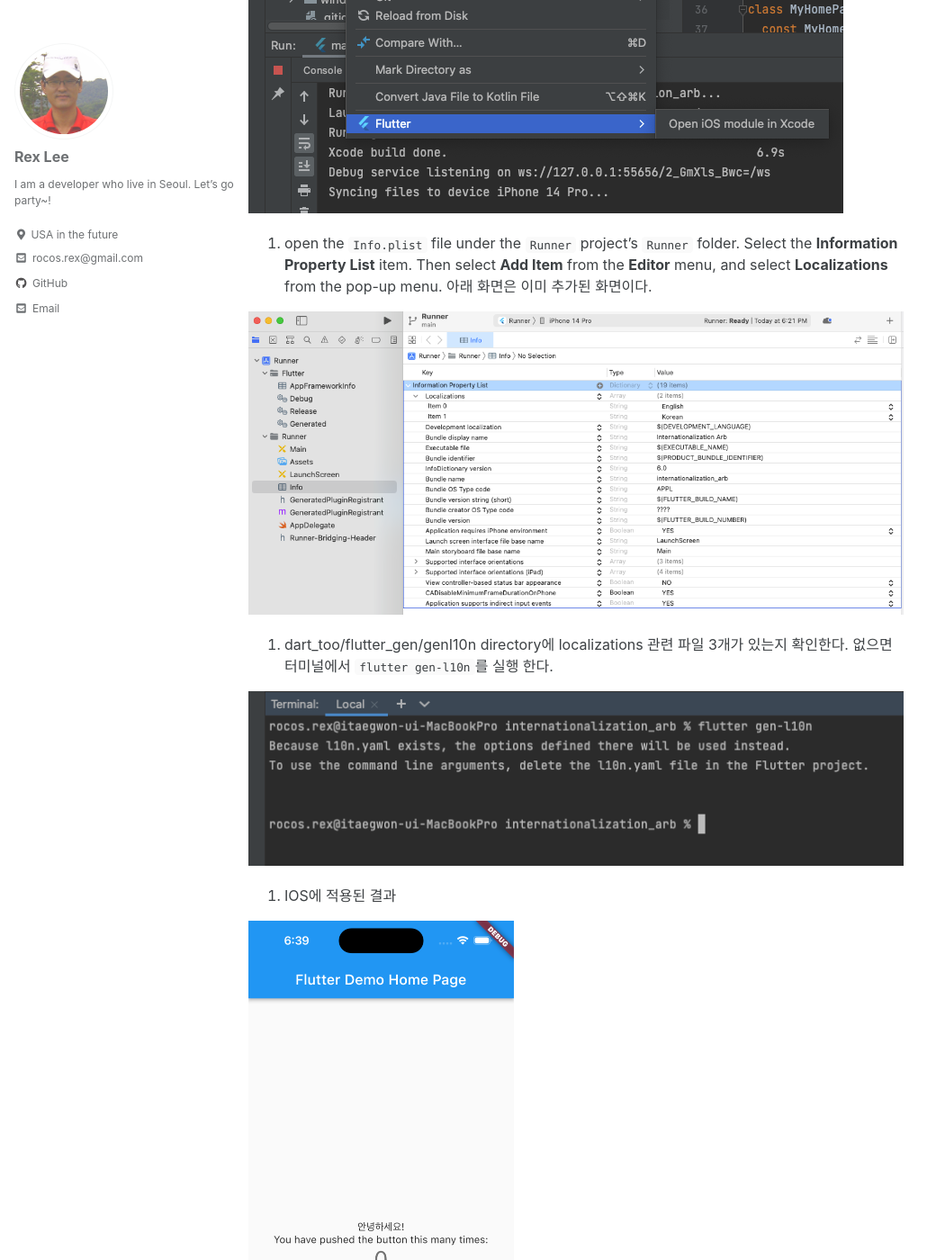
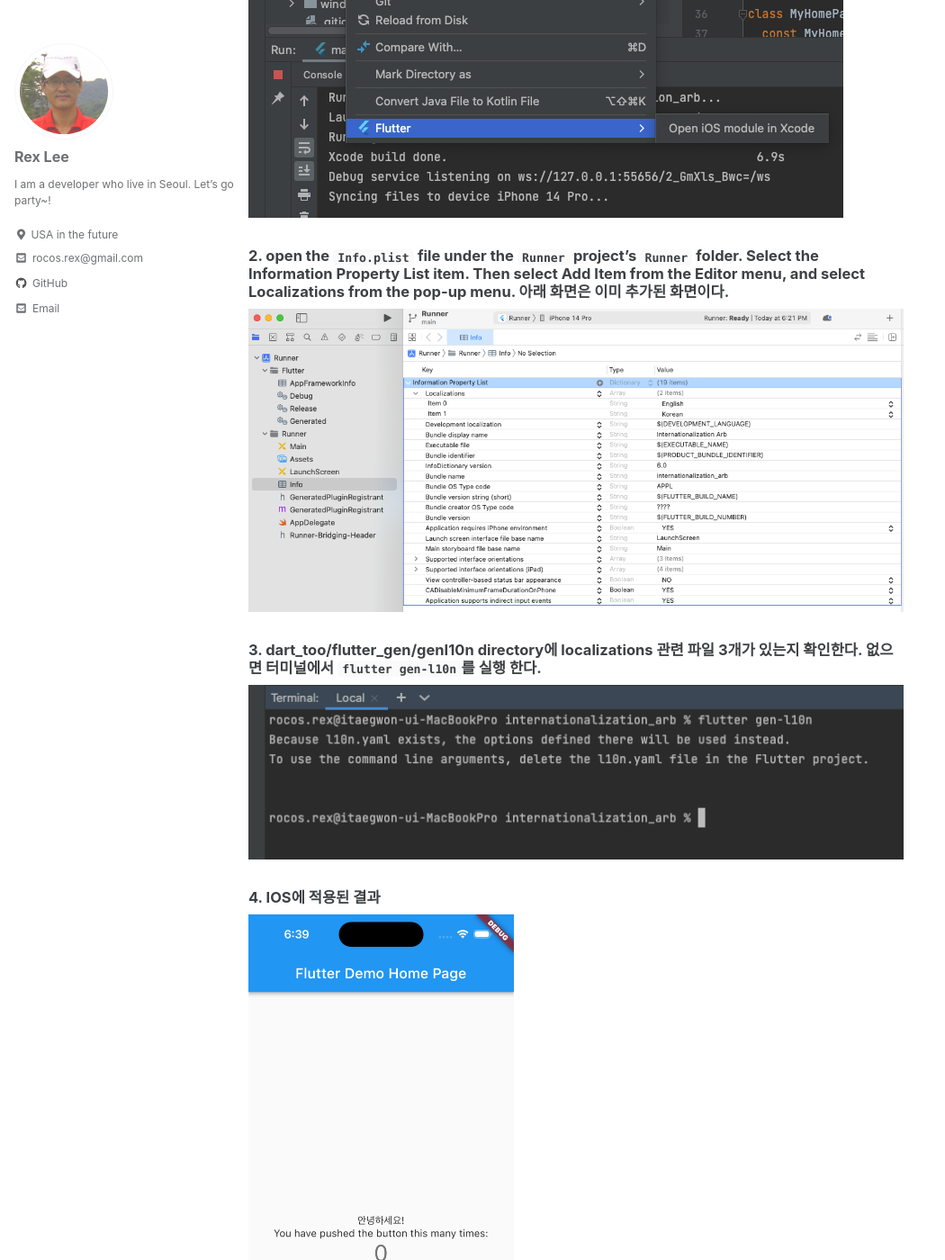
Before and after one commit to rocosrex/rocosrex.github.io, a Jekyll site: the page built from _posts/2022-11-30-internationalization.md, in a window 1280 px wide and 1400 px high, scrolled down 7444 px. Shown: the whole window at 90% size, without its empty margins (0-1050 px from the left). Built offline with Jekyll 4.4.1, drawn with Linux system fonts in a browser that asks for light colours; cached includes are drawn as plain includes; some of the changed text lies outside the part shown.

Commit message:
Update 2022-11-30-internationalization.md

```diff
--- a/_posts/2022-11-30-internationalization.md
+++ b/_posts/2022-11-30-internationalization.md
@@ -235,25 +235,25 @@
 
 ### Localizing for iOS: Updating the iOS app bundle
 
-1. Open your project’s `ios/Runner.xcworkspace` Xcode file.
+##### 1. Open your project’s `ios/Runner.xcworkspace` Xcode file.
 
 ![1](https://raw.githubusercontent.com/rocosrex/rocosrex.github.io/main/assets/images/blog1.png)
 
 
 
-2. open the `Info.plist` file under the `Runner` project’s `Runner` folder. Select the **Information Property List** item. Then select **Add Item** from the **Editor** menu, and select **Localizations** from the pop-up menu. 아래 화면은 이미 추가된 화면이다.
+##### 2. open the `Info.plist` file under the `Runner` project’s `Runner` folder. Select the **Information Property List** item. Then select **Add Item** from the **Editor** menu, and select **Localizations** from the pop-up menu. 아래 화면은 이미 추가된 화면이다.
 
 ![2](https://raw.githubusercontent.com/rocosrex/rocosrex.github.io/main/assets/images/blog2.png)
 
 
 
-3. dart_too/flutter_gen/genI10n directory에 localizations 관련 파일 3개가 있는지 확인한다. 없으면 터미널에서 `flutter gen-l10n`를 실행 한다.
+##### 3. dart_too/flutter_gen/genI10n directory에 localizations 관련 파일 3개가 있는지 확인한다. 없으면 터미널에서 `flutter gen-l10n`를 실행 한다.
 
 ![3](https://raw.githubusercontent.com/rocosrex/rocosrex.github.io/main/assets/images/blog3.png)
 
 
 
-4. IOS에 적용된 결과
+##### 4. IOS에 적용된 결과
 
 <img src="https://raw.githubusercontent.com/rocosrex/rocosrex.github.io/main/assets/images/blog4.png" alt="4" style="zoom: 25%;" />
 
```
